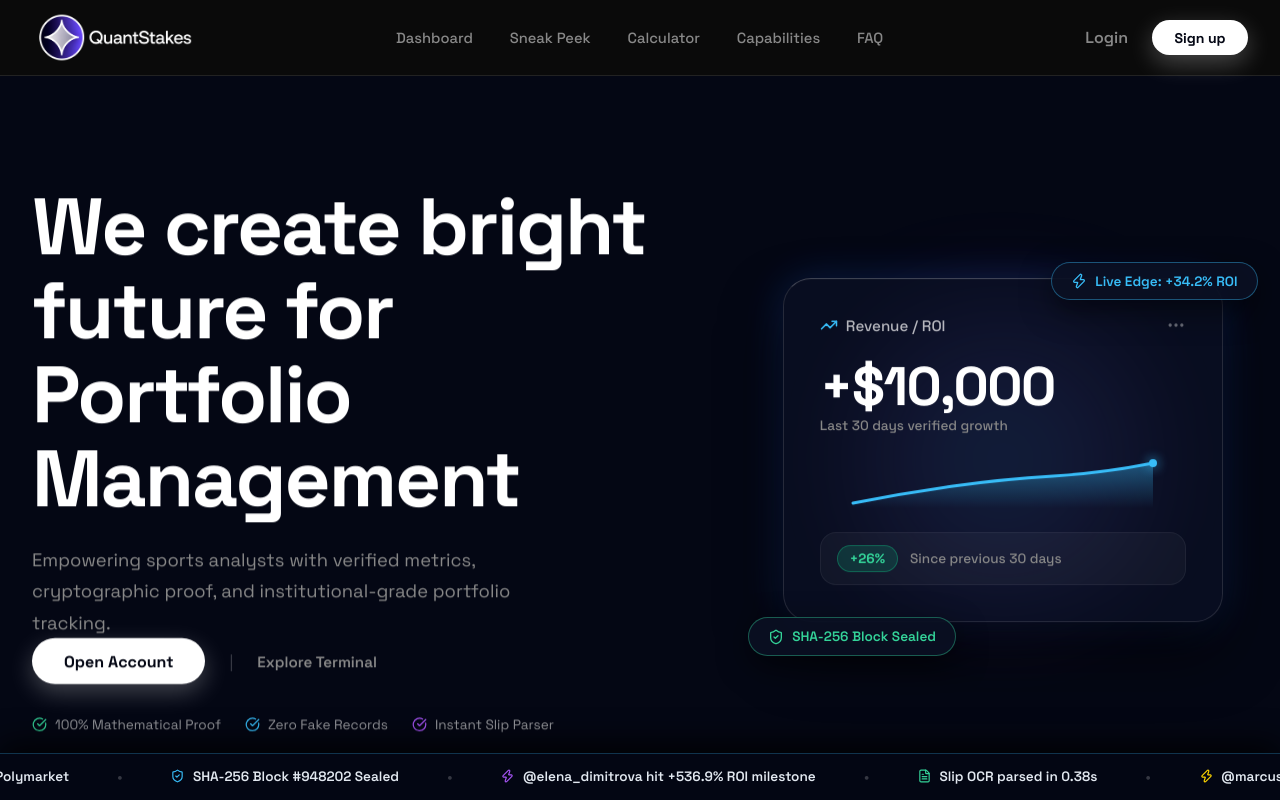
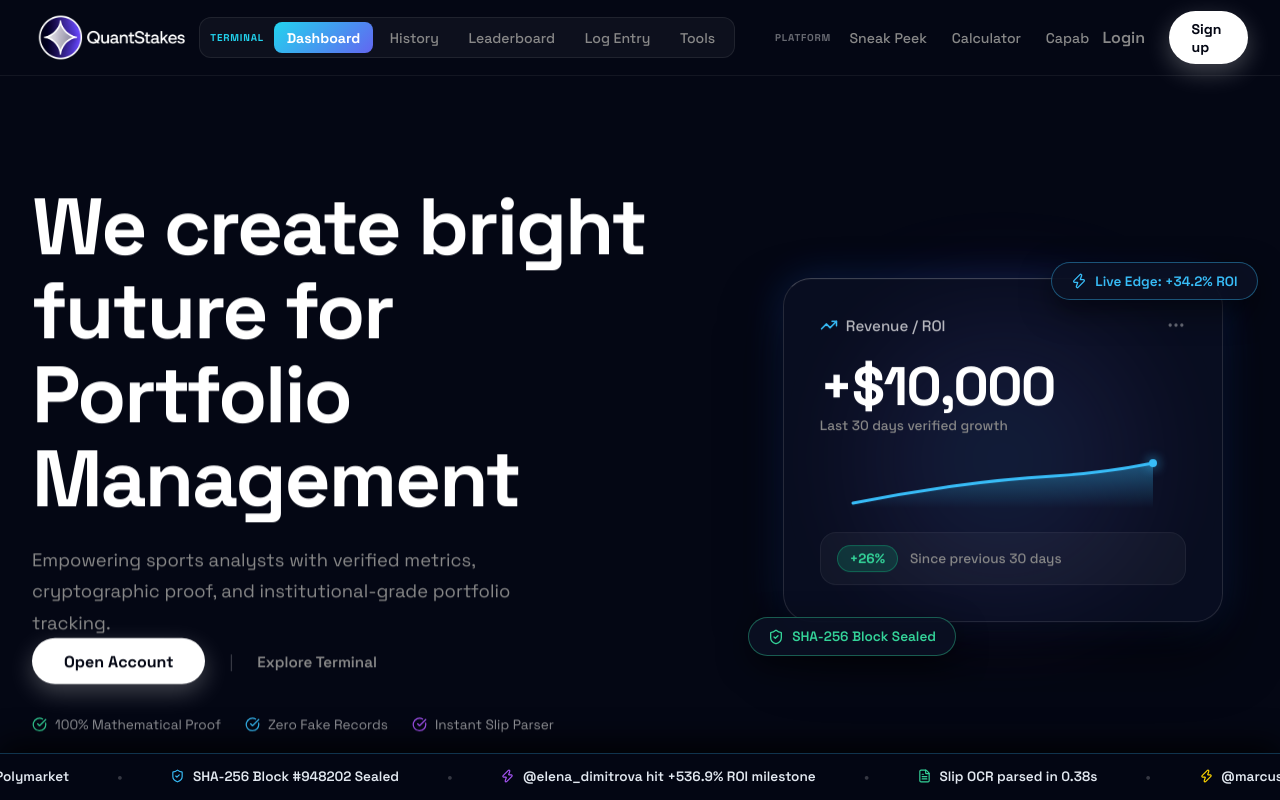
Before and after one commit to tsvetkov10/QuantStake, a React (Vite) app: page / in a window 1280 px wide. Shown: the top 800 px of the page. Built offline with nearby package versions, Linux system fonts and the light colour scheme; sample sign-in values are in the browser's storage; a web font is replaced by a local one.

Commit message:
Remove white theme, match navbar background color to page body, and group terminal app vs platform landing nav items on dev branch

```diff
--- a/src/components/HeaderNav.jsx
+++ b/src/components/HeaderNav.jsx
@@ -1,9 +1,9 @@
 import React from 'react';
 import { Link, useLocation } from 'react-router-dom';
-import { LogOut, Moon, Sun, ArrowRight } from 'lucide-react';
+import { LogOut } from 'lucide-react';
 import { supabase } from '../lib/supabase';
 
-export default function HeaderNav({ session, profile, isMock, theme, toggleTheme }) {
+export default function HeaderNav({ session, profile, isMock }) {
   const location = useLocation();
 
   const handleLogout = async () => {
@@ -24,27 +24,30 @@ export default function HeaderNav({ session, profile, isMock, theme, toggleTheme
   };
 
   return (
-    <header className="flex justify-between items-center" style={{ borderBottom: '1px solid var(--border-glass)', background: 'var(--bg-glass)', backdropFilter: 'blur(24px)', position: 'fixed', top: 0, left: 0, width: '100%', height: '76px', zIndex: 1000, padding: '0 2rem' }}>
+    <header className="flex justify-between items-center" style={{ borderBottom: '1px solid rgba(255, 255, 255, 0.06)', background: '#040714', position: 'fixed', top: 0, left: 0, width: '100%', height: '76px', zIndex: 1000, padding: '0 2rem' }}>
       {/* Brand Logo */}
       <Link to="/" className="flex items-center gap-3">
-        <img src="/logo-full.png" alt="QuantStakes Logo" className="brand-logo-img" style={{ height: '52px', objectFit: 'contain', cursor: 'pointer' }} />
+        <img src="/logo-full.png" alt="QuantStakes Logo" style={{ height: '50px', objectFit: 'contain', cursor: 'pointer' }} />
       </Link>
 
-      {/* Center Navigation Bar */}
-      <nav className="flex items-center gap-2 desktop-only" style={{ overflowX: 'auto' }}>
-        {session ? (
-          <>
+      {/* Center Navigation Bar with Section Distinction */}
+      <nav className="flex items-center gap-4 desktop-only" style={{ overflowX: 'auto' }}>
+
+        {/* GROUP 1: Terminal App Modules */}
+        <div className="flex items-center gap-1" style={{ background: 'rgba(255, 255, 255, 0.04)', padding: '4px 6px', borderRadius: '12px', border: '1px solid rgba(255, 255, 255, 0.08)' }}>
+          <span style={{ fontSize: '0.62rem', fontWeight: 800, textTransform: 'uppercase', letterSpacing: '0.08em', color: 'var(--accent-cyan)', padding: '0 6px 0 4px' }}>
+            Terminal
+          </span>
           <Link
             to="/dashboard"
             style={{
-                color: isLinkActive('/dashboard') ? 'var(--text-primary)' : 'var(--text-secondary)',
+              color: isLinkActive('/dashboard') ? '#ffffff' : 'var(--text-secondary)',
               fontWeight: isLinkActive('/dashboard') ? '700' : '500',
-                fontSize: '0.92rem',
+              fontSize: '0.88rem',
               textDecoration: 'none',
-                padding: '0.45rem 0.9rem',
+              padding: '0.4rem 0.8rem',
               borderRadius: '8px',
-                background: isLinkActive('/dashboard') ? 'var(--adaptive-white-08)' : 'transparent',
-                border: isLinkActive('/dashboard') ? '1px solid var(--border-glass)' : '1px solid transparent',
+              background: isLinkActive('/dashboard') ? 'linear-gradient(135deg, var(--accent-cyan), var(--accent-purple))' : 'transparent',
               transition: 'all 0.2s ease',
               whiteSpace: 'nowrap'
             }}
@@ -55,14 +58,13 @@ export default function HeaderNav({ session, profile, isMock, theme, toggleTheme
           <Link
             to="/history"
             style={{
-                color: isLinkActive('/history') ? 'var(--text-primary)' : 'var(--text-secondary)',
+              color: isLinkActive('/history') ? '#ffffff' : 'var(--text-secondary)',
               fontWeight: isLinkActive('/history') ? '700' : '500',
-                fontSize: '0.92rem',
+              fontSize: '0.88rem',
               textDecoration: 'none',
-                padding: '0.45rem 0.9rem',
+              padding: '0.4rem 0.8rem',
               borderRadius: '8px',
-                background: isLinkActive('/history') ? 'var(--adaptive-white-08)' : 'transparent',
-                border: isLinkActive('/history') ? '1px solid var(--border-glass)' : '1px solid transparent',
+              background: isLinkActive('/history') ? 'linear-gradient(135deg, var(--accent-cyan), var(--accent-purple))' : 'transparent',
               transition: 'all 0.2s ease',
               whiteSpace: 'nowrap'
             }}
@@ -73,14 +75,13 @@ export default function HeaderNav({ session, profile, isMock, theme, toggleTheme
           <Link
             to="/leaderboard"
             style={{
-                color: isLinkActive('/leaderboard') ? 'var(--text-primary)' : 'var(--text-secondary)',
+              color: isLinkActive('/leaderboard') ? '#ffffff' : 'var(--text-secondary)',
               fontWeight: isLinkActive('/leaderboard') ? '700' : '500',
-                fontSize: '0.92rem',
+              fontSize: '0.88rem',
               textDecoration: 'none',
-                padding: '0.45rem 0.9rem',
+              padding: '0.4rem 0.8rem',
               borderRadius: '8px',
-                background: isLinkActive('/leaderboard') ? 'var(--adaptive-white-08)' : 'transparent',
-                border: isLinkActive('/leaderboard') ? '1px solid var(--border-glass)' : '1px solid transparent',
+              background: isLinkActive('/leaderboard') ? 'linear-gradient(135deg, var(--accent-cyan), var(--accent-purple))' : 'transparent',
               transition: 'all 0.2s ease',
               whiteSpace: 'nowrap'
             }}
@@ -91,14 +92,13 @@ export default function HeaderNav({ session, profile, isMock, theme, toggleTheme
           <Link
             to="/add"
             style={{
-                color: isLinkActive('/add') ? 'var(--text-primary)' : 'var(--text-secondary)',
+              color: isLinkActive('/add') ? '#ffffff' : 'var(--text-secondary)',
               fontWeight: isLinkActive('/add') ? '700' : '500',
-                fontSize: '0.92rem',
+              fontSize: '0.88rem',
               textDecoration: 'none',
-                padding: '0.45rem 0.9rem',
+              padding: '0.4rem 0.8rem',
               borderRadius: '8px',
-                background: isLinkActive('/add') ? 'var(--adaptive-white-08)' : 'transparent',
-                border: isLinkActive('/add') ? '1px solid var(--border-glass)' : '1px solid transparent',
+              background: isLinkActive('/add') ? 'linear-gradient(135deg, var(--accent-cyan), var(--accent-purple))' : 'transparent',
               transition: 'all 0.2s ease',
               whiteSpace: 'nowrap'
             }}
@@ -109,20 +109,67 @@ export default function HeaderNav({ session, profile, isMock, theme, toggleTheme
           <Link
             to="/tools"
             style={{
-                color: isLinkActive('/tools') ? 'var(--text-primary)' : 'var(--text-secondary)',
+              color: isLinkActive('/tools') ? '#ffffff' : 'var(--text-secondary)',
               fontWeight: isLinkActive('/tools') ? '700' : '500',
-                fontSize: '0.92rem',
+              fontSize: '0.88rem',
               textDecoration: 'none',
-                padding: '0.45rem 0.9rem',
+              padding: '0.4rem 0.8rem',
               borderRadius: '8px',
-                background: isLinkActive('/tools') ? 'var(--adaptive-white-08)' : 'transparent',
-                border: isLinkActive('/tools') ? '1px solid var(--border-glass)' : '1px solid transparent',
+              background: isLinkActive('/tools') ? 'linear-gradient(135deg, var(--accent-cyan), var(--accent-purple))' : 'transparent',
               transition: 'all 0.2s ease',
               whiteSpace: 'nowrap'
             }}
           >
             Tools
           </Link>
+        </div>
+
+        {/* Vertical Separator */}
+        <div style={{ width: '1px', height: '24px', background: 'rgba(255, 255, 255, 0.12)', margin: '0 2px' }}></div>
+
+        {/* GROUP 2: Landing Page Sections */}
+        <div className="flex items-center gap-1">
+          <span style={{ fontSize: '0.62rem', fontWeight: 800, textTransform: 'uppercase', letterSpacing: '0.08em', color: 'rgba(255, 255, 255, 0.4)', padding: '0 4px' }}>
+            Platform
+          </span>
+          <a
+            href="/#preview"
+            onClick={(e) => {
+              if (location.pathname === '/' || location.pathname === '/dashboard') {
+                e.preventDefault();
+                document.getElementById('preview')?.scrollIntoView({ behavior: 'smooth' });
+              }
+            }}
+            style={{ color: 'var(--text-secondary)', fontWeight: 500, fontSize: '0.88rem', textDecoration: 'none', padding: '0.4rem 0.65rem', whiteSpace: 'nowrap' }}
+          >
+            Sneak Peek
+          </a>
+
+          <a
+            href="/#calculator"
+            onClick={(e) => {
+              if (location.pathname === '/' || location.pathname === '/dashboard') {
+                e.preventDefault();
+                document.getElementById('calculator')?.scrollIntoView({ behavior: 'smooth' });
+              }
+            }}
+            style={{ color: 'var(--text-secondary)', fontWeight: 500, fontSize: '0.88rem', textDecoration: 'none', padding: '0.4rem 0.65rem', whiteSpace: 'nowrap' }}
+          >
+            Calculator
+          </a>
+
+          <a
+            href="/#features"
+            onClick={(e) => {
+              if (location.pathname === '/' || location.pathname === '/dashboard') {
+                e.preventDefault();
+                document.getElementById('features')?.scrollIntoView({ behavior: 'smooth' });
+              }
+            }}
+            style={{ color: 'var(--text-secondary)', fontWeight: 500, fontSize: '0.88rem', textDecoration: 'none', padding: '0.4rem 0.65rem', whiteSpace: 'nowrap' }}
+          >
+            Capabilities
+          </a>
 
           <a
             href="/#faq"
@@ -132,45 +179,24 @@ export default function HeaderNav({ session, profile, isMock, theme, toggleTheme
                 document.getElementById('faq')?.scrollIntoView({ behavior: 'smooth' });
               }
             }}
-              style={{
-                color: 'var(--text-secondary)',
-                fontWeight: 500,
-                fontSize: '0.92rem',
-                textDecoration: 'none',
-                padding: '0.45rem 0.9rem',
-                whiteSpace: 'nowrap'
-              }}
+            style={{ color: 'var(--text-secondary)', fontWeight: 500, fontSize: '0.88rem', textDecoration: 'none', padding: '0.4rem 0.65rem', whiteSpace: 'nowrap' }}
           >
             FAQ
           </a>
-          </>
-        ) : (
-          <>
-            <Link to="/auth" style={{ color: 'var(--text-secondary)', fontWeight: 500, fontSize: '0.92rem', textDecoration: 'none', padding: '0.45rem 0.9rem', whiteSpace: 'nowrap' }}>Dashboard</Link>
-            <a href="#preview" onClick={(e) => { e.preventDefault(); document.getElementById('preview')?.scrollIntoView({ behavior: 'smooth' }); }} style={{ color: 'var(--text-secondary)', fontWeight: 500, fontSize: '0.92rem', textDecoration: 'none', padding: '0.45rem 0.9rem', whiteSpace: 'nowrap' }}>Sneak Peek</a>
-            <a href="#calculator" onClick={(e) => { e.preventDefault(); document.getElementById('calculator')?.scrollIntoView({ behavior: 'smooth' }); }} style={{ color: 'var(--text-secondary)', fontWeight: '500', fontSize: '0.92rem', textDecoration: 'none', padding: '0.45rem 0.9rem', whiteSpace: 'nowrap' }}>Calculator</a>
-            <a href="#features" onClick={(e) => { e.preventDefault(); document.getElementById('features')?.scrollIntoView({ behavior: 'smooth' }); }} style={{ color: 'var(--text-secondary)', fontWeight: '500', fontSize: '0.92rem', textDecoration: 'none', padding: '0.45rem 0.9rem', whiteSpace: 'nowrap' }}>Capabilities</a>
-            <a href="#faq" onClick={(e) => { e.preventDefault(); document.getElementById('faq')?.scrollIntoView({ behavior: 'smooth' }); }} style={{ color: 'var(--text-secondary)', fontWeight: '500', fontSize: '0.92rem', textDecoration: 'none', padding: '0.45rem 0.9rem', whiteSpace: 'nowrap' }}>FAQ</a>
-          </>
-        )}
+        </div>
+
       </nav>
 
       {/* Right Action Tools */}
       <div className="flex items-center gap-4">
-        {toggleTheme && (
-          <button onClick={toggleTheme} className="btn btn-secondary" style={{ borderRadius: '50%', width: '38px', height: '38px', padding: 0, display: 'flex', alignItems: 'center', justifyContent: 'center', background: 'var(--adaptive-white-05)', border: '1px solid var(--border-glass)', cursor: 'pointer', transition: 'all 0.2s ease' }}>
-            {theme === 'dark' ? <Sun size={18} color="#facc15" /> : <Moon size={18} color="#475569" />}
-          </button>
-        )}
-
         {session ? (
           <div className="flex items-center gap-3">
             <Link to="/settings" style={{ textDecoration: 'none' }}>
-              <div className="flex items-center gap-2.5" style={{ background: 'var(--adaptive-white-05)', padding: '0.35rem 0.85rem 0.35rem 0.35rem', borderRadius: '30px', border: '1px solid var(--border-glass)', transition: 'all 0.2s ease' }}>
+              <div className="flex items-center gap-2.5" style={{ background: 'rgba(255, 255, 255, 0.05)', padding: '0.35rem 0.85rem 0.35rem 0.35rem', borderRadius: '30px', border: '1px solid rgba(255, 255, 255, 0.1)', transition: 'all 0.2s ease' }}>
                 <div style={{ width: '30px', height: '30px', borderRadius: '50%', background: profile?.avatar_url ? `url(${profile.avatar_url}) center/cover` : 'linear-gradient(135deg, var(--accent-cyan), var(--accent-purple))', display: 'flex', alignItems: 'center', justifyContent: 'center', color: '#000', fontWeight: 'bold', fontSize: '0.85rem', flexShrink: 0 }}>
                   {!profile?.avatar_url && (profile?.username?.[0] || session.user?.email?.[0] || 'U').toUpperCase()}
                 </div>
-                <span style={{ color: 'var(--text-primary)', fontWeight: 600, fontSize: '0.85rem', whiteSpace: 'nowrap' }}>
+                <span style={{ color: '#ffffff', fontWeight: 600, fontSize: '0.85rem', whiteSpace: 'nowrap' }}>
                   {profile?.username || session.user?.email?.split('@')[0]}
                 </span>
               </div>
```
Also changed, not shown: src/App.jsx (+4 -7 lines), src/index.css (+0 -100 lines). Lines whose indentation alone changed are shown as unchanged.
